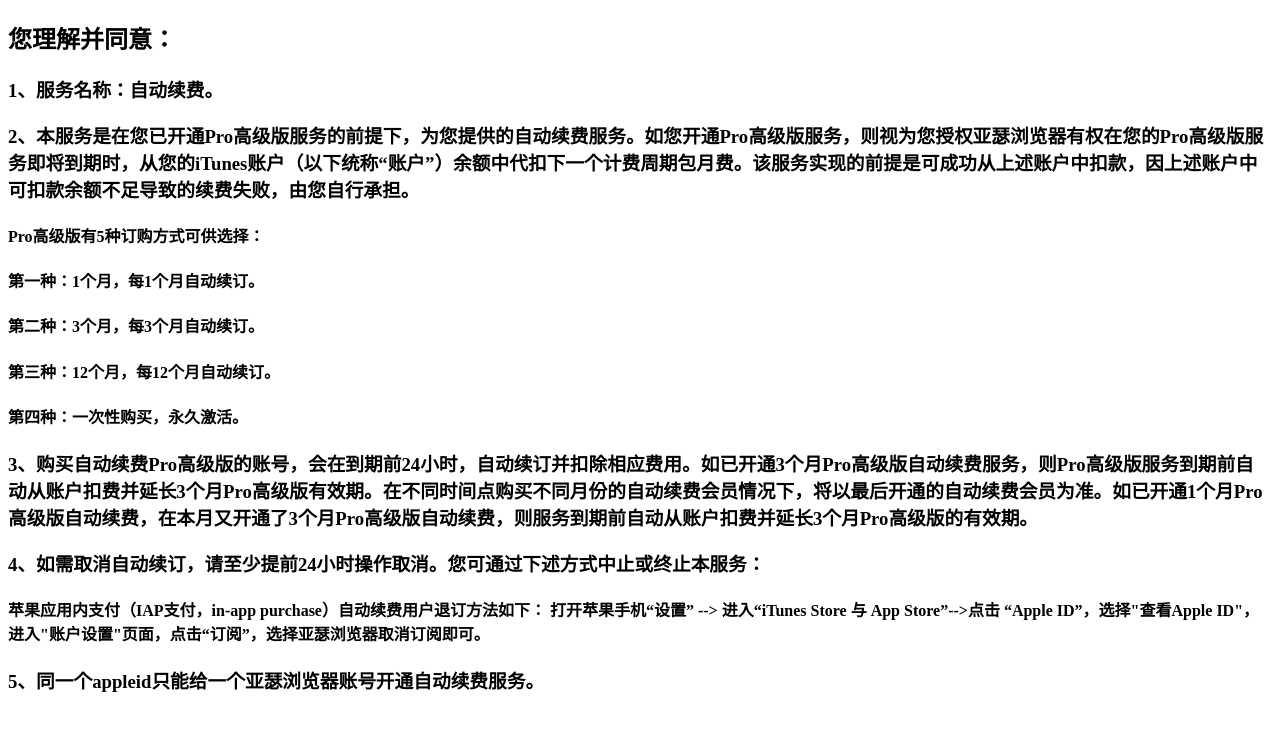
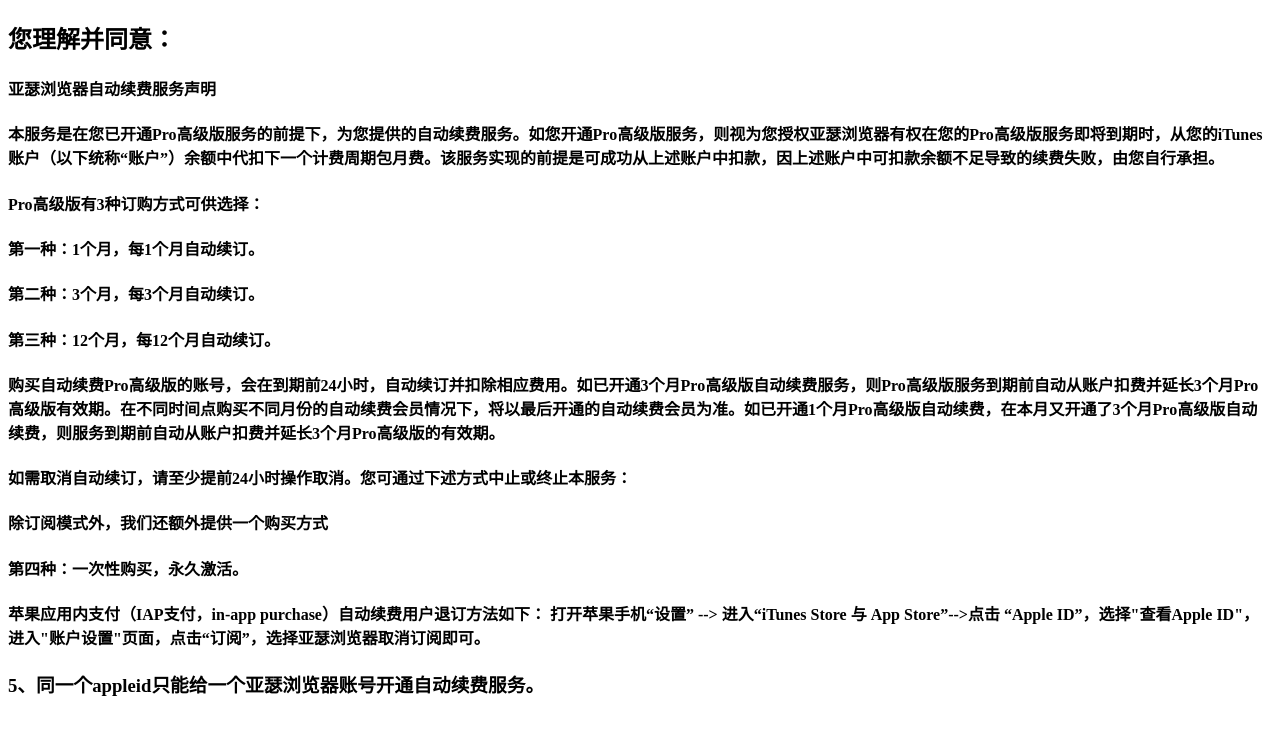
Before and after one commit to ysbrowser/ys, a plain HTML site: page privacypolicy.html in a window 1280 px wide. Drawn offline with Linux system fonts and the light colour scheme.

Commit message:
Update privacypolicy.html

```diff
--- a/privacypolicy.html
+++ b/privacypolicy.html
@@ -9,15 +9,16 @@
 <head>
     <body>
 <h2>您理解并同意：</h2>
-<h3>1、服务名称：自动续费。</h3>
-<h3>2、本服务是在您已开通Pro高级版服务的前提下，为您提供的自动续费服务。如您开通Pro高级版服务，则视为您授权亚瑟浏览器有权在您的Pro高级版服务即将到期时，从您的iTunes账户（以下统称“账户”）余额中代扣下一个计费周期包月费。该服务实现的前提是可成功从上述账户中扣款，因上述账户中可扣款余额不足导致的续费失败，由您自行承担。</h3>
-<h4>Pro高级版有5种订购方式可供选择：</h4>
+<h4>亚瑟浏览器自动续费服务声明</h3>
+<h4>本服务是在您已开通Pro高级版服务的前提下，为您提供的自动续费服务。如您开通Pro高级版服务，则视为您授权亚瑟浏览器有权在您的Pro高级版服务即将到期时，从您的iTunes账户（以下统称“账户”）余额中代扣下一个计费周期包月费。该服务实现的前提是可成功从上述账户中扣款，因上述账户中可扣款余额不足导致的续费失败，由您自行承担。</h3>
+<h4>Pro高级版有3种订购方式可供选择：</h4>
 <h4>第一种：1个月，每1个月自动续订。</h4>
 <h4>第二种：3个月，每3个月自动续订。</h4>
 <h4>第三种：12个月，每12个月自动续订。</h4>
+<h4>购买自动续费Pro高级版的账号，会在到期前24小时，自动续订并扣除相应费用。如已开通3个月Pro高级版自动续费服务，则Pro高级版服务到期前自动从账户扣费并延长3个月Pro高级版有效期。在不同时间点购买不同月份的自动续费会员情况下，将以最后开通的自动续费会员为准。如已开通1个月Pro高级版自动续费，在本月又开通了3个月Pro高级版自动续费，则服务到期前自动从账户扣费并延长3个月Pro高级版的有效期。</h3>
+<h4>如需取消自动续订，请至少提前24小时操作取消。您可通过下述方式中止或终止本服务：</h4>
+<h4>除订阅模式外，我们还额外提供一个购买方式</h4>
 <h4>第四种：一次性购买，永久激活。</h4>
-<h3>3、购买自动续费Pro高级版的账号，会在到期前24小时，自动续订并扣除相应费用。如已开通3个月Pro高级版自动续费服务，则Pro高级版服务到期前自动从账户扣费并延长3个月Pro高级版有效期。在不同时间点购买不同月份的自动续费会员情况下，将以最后开通的自动续费会员为准。如已开通1个月Pro高级版自动续费，在本月又开通了3个月Pro高级版自动续费，则服务到期前自动从账户扣费并延长3个月Pro高级版的有效期。</h3>
-<h3>4、如需取消自动续订，请至少提前24小时操作取消。您可通过下述方式中止或终止本服务：</h3>
 <h4>苹果应用内支付（IAP支付，in-app purchase）自动续费用户退订方法如下： 打开苹果手机“设置” --> 进入“iTunes Store 与 App Store”-->点击 “Apple ID”，选择"查看Apple ID"，进入"账户设置"页面，点击“订阅”，选择亚瑟浏览器取消订阅即可。</h4>
 <h3>5、同一个appleid只能给一个亚瑟浏览器账号开通自动续费服务。</h3>
 </body>
```
